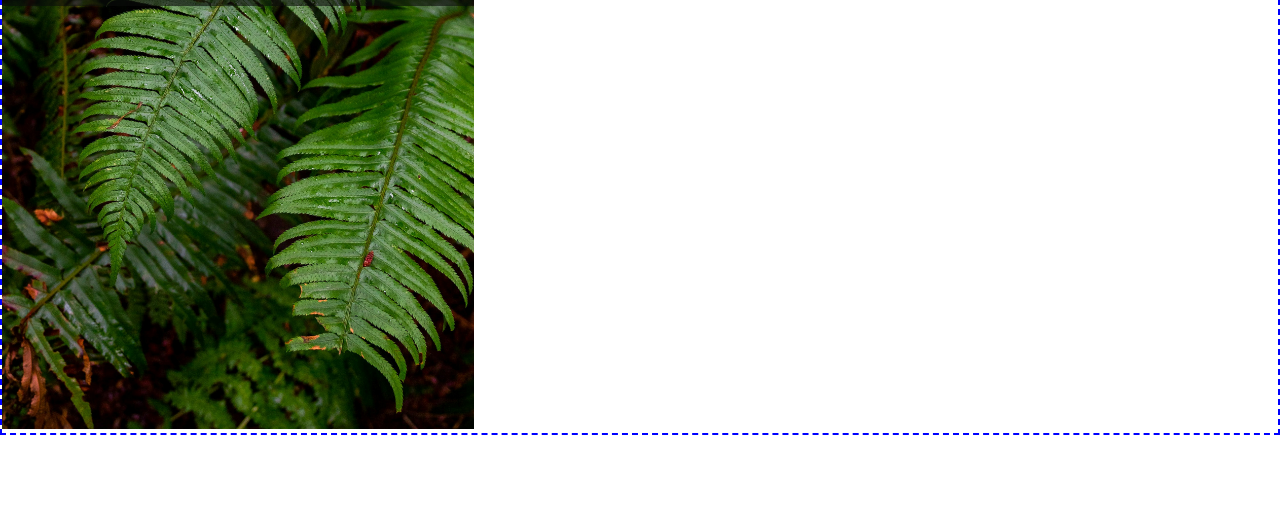
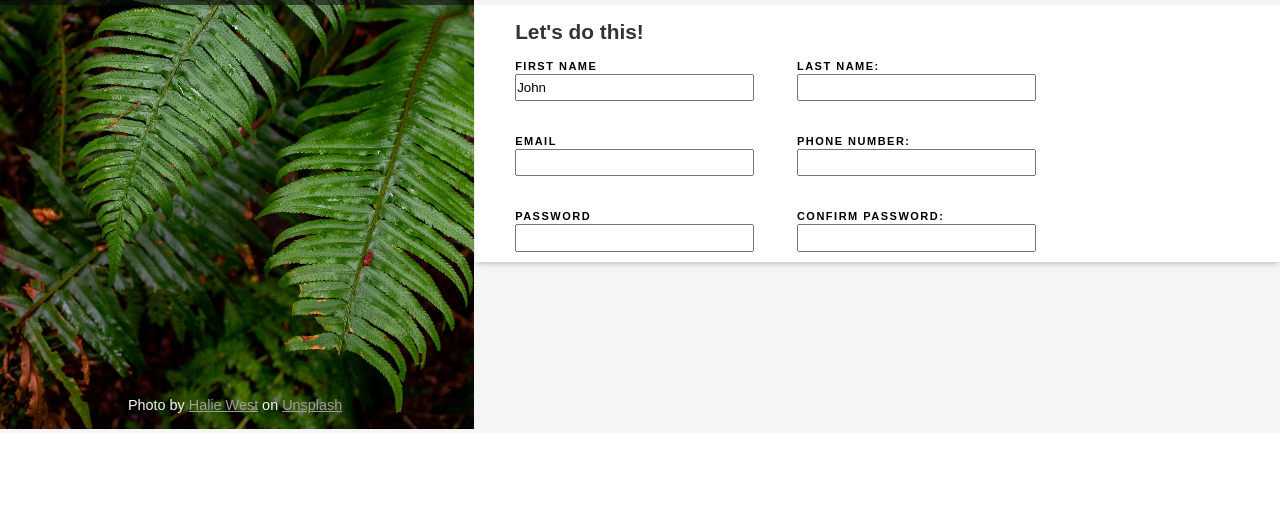
Before and after one commit to tyrone-code/odin-project-sign-up-form, a plain HTML site: page index.html in a window 1280 px wide. Shown: the part 281-800 px from the top of the page. Drawn offline with Linux system fonts and the light colour scheme.

Commit message:
form layout updated nearly completed

```diff
--- a/index.html
+++ b/index.html
@@ -14,12 +14,38 @@
         <img src="images/green-leaf.jpg" alt="leaf" class="green-leaf">
         <span class="transparent-bar"></span>
         <img src="images/odin-lined.png" alt="odin-outlined" class="odin-outline">
+        <p class="photo-credit">Photo by <a href="https://unsplash.com/@haliewestphoto">Halie West</a> on <a
+                href="https://unsplash.com/photos/green-leaf-plant-in-close-up-photography-25xggax4bSA">Unsplash</a></p>
         <h2>ODIN</h2>
         <p class="first-para">This is not a real online service! You know you need something like this in your life to
             help you realize
-            your deepest dreams. </p>
+            your deepest dreams.</p>
         <p class="get-started-para">Sign up <em>now</em> to get started.</p>
-        <p class="know-what-to-do">You <em>know</em> what to do</p>
+        <p class="know-what-to-do">You <em>know</em> you want to.</p>
+        <span class="form-background">
+            <p class="lets-do-this">Let's do this!</p>
+            <form action="/my-handling-form-page" method="post" class="form-left">
+                <label for="fname">FIRST NAME</label><br>
+                <input type="text" id="fname" name="fname" value="John"><br>
+                <label for="user-email">EMAIL</label><br>
+                <input type="email" id="user-email" name="email"><br>
+                <label for="user-password">PASSWORD</label><br>
+                <input type="password" id="user-password" name="password"><br>
+
+
+            </form>
+            <form action="/my-handling-form-page" method="post" class="form-right">
+                <label for="lname">LAST NAME:</label><br>
+                <input type="text" id=lname" name="lname"><br>
+                <label for="phone-num">PHONE NUMBER:</label><br>
+                <input type="tel" id="phone-num" name="phonenumber"><br>
+                <label for="user-password"> CONFIRM PASSWORD:</label><br>
+                <input type="password" id="user-password" name="password"><br>
+
+
+            </form>
+        </span>
+
     </div>
 </body>
 
--- a/styles.css
+++ b/styles.css
@@ -14,7 +14,7 @@
 
 .container {
   position: relative;
-  border: 2px dashed blue;
+  background-color: whitesmoke;
 }
 .green-leaf {
   width: 37%;
@@ -50,7 +50,23 @@ h2 {
   top: 20%;
   background: rgba(11, 12, 11, 0.6);
 }
-
+.photo-credit {
+  position: absolute;
+  left: 10%;
+  top: 95%;
+  color: whitesmoke;
+  font-family: Arial, Helvetica, sans-serif;
+  font-size: 0.9rem;
+}
+.photo-credit a:link {
+  color: rgb(158, 158, 158);
+}
+.photo-credit a:visited {
+  color: rgb(199, 199, 199);
+}
+.photo-credit a:hover {
+  color: rgb(124, 118, 121);
+}
 .first-para {
   position: absolute;
   left: 40%;
@@ -80,3 +96,65 @@ h2 {
   font-size: 1.3rem;
   width: 52%;
 }
+
+.form-background {
+  position: absolute;
+  width: 62.9%;
+  height: 36%;
+  left: 37.1%;
+  background-color: rgb(255, 255, 255);
+  top: 40%;
+  color: rgb(0, 0, 0);
+  box-shadow: 0 4px 5px -2px rgba(0, 0, 0, 0.2);
+}
+
+.lets-do-this {
+  font-weight: bold;
+  font-family: Arial, Helvetica, sans-serif;
+  font-size: 1.3rem;
+  color: rgb(51, 51, 51);
+  position: absolute;
+  left: 5%;
+  top: 6%;
+}
+
+.form-left {
+  position: absolute;
+  left: 5%;
+  top: 20%;
+  font-family: Arial, Helvetica, sans-serif;
+}
+
+.form-left label {
+  font-size: 1rem;
+  font-weight: 600;
+  font-size: 11px;
+  letter-spacing: 1.5px;
+}
+
+.form-left input {
+  margin-bottom: 30px;
+  width: 132%;
+  height: 1.7rem;
+}
+.form-right {
+  position: absolute;
+  left: 40%;
+  top: 20%;
+  font-family: Arial, Helvetica, sans-serif;
+  font-weight: bold;
+}
+
+.form-right label {
+  font-size: 1rem;
+  font-size: 1rem;
+  font-weight: 600;
+  font-size: 11px;
+  letter-spacing: 1.5px;
+}
+
+.form-right input {
+  margin-bottom: 30px;
+  width: 132%;
+  height: 1.7rem;
+}
```
